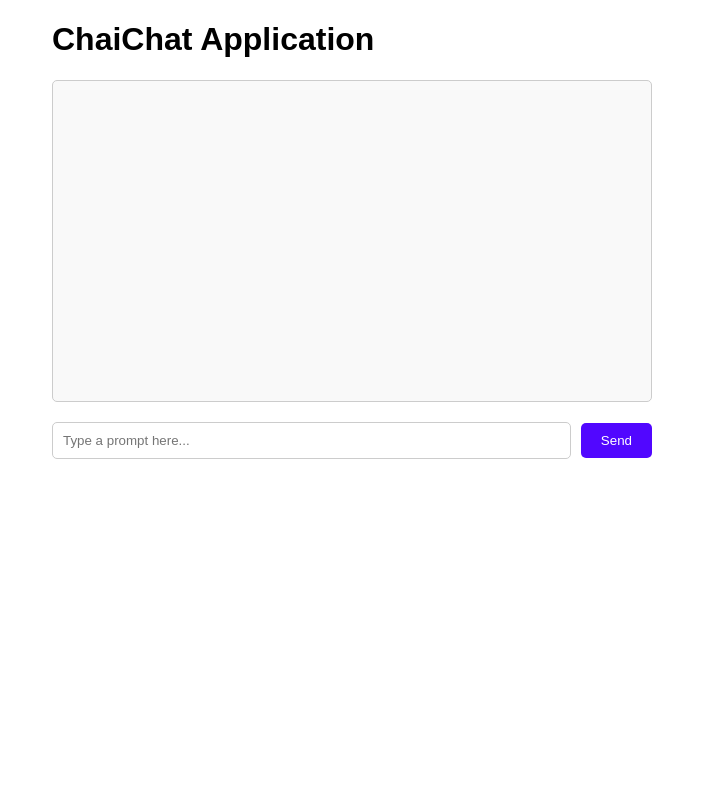
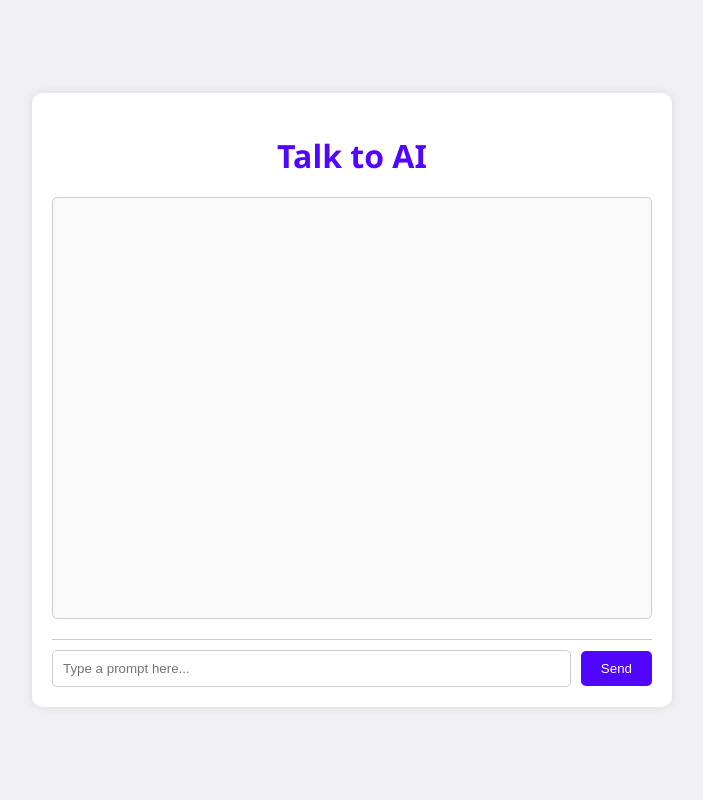
Before and after one commit to suragsp/genAI, a Flask app: page / in a window 1280 px wide. Shown: the whole page, without its empty margins (288-991 px from the left). Run offline with Flask 3, Linux system fonts and the light colour scheme.

Commit message:
Update index.html

```diff
--- a/frontend/templates/index.html
+++ b/frontend/templates/index.html
@@ -6,31 +6,59 @@
     <title>GenAI 1.0.1 Chat Application</title>
     <style>
         body {
-            font-family: Arial, sans-serif;
-            margin: 20px;
+            font-family: 'Segoe UI', Tahoma, Geneva, Verdana, sans-serif;
+            background-color: #f0f0f5;
+            margin: 0;
+            padding: 0;
+            display: flex;
+            justify-content: center;
+            align-items: center;
+            height: 100vh;
         }
         .container {
             max-width: 600px;
-            margin: 0 auto;
+            width: 100%;
+            background-color: #ffffff;
+            padding: 20px;
+            border-radius: 10px;
+            box-shadow: 0 0 10px rgba(0, 0, 0, 0.1);
+        }
+        h1 {
+            text-align: center;
+            color: #5107ff;
+            margin-bottom: 20px;
         }
         .chat-box {
             border: 1px solid #ccc;
             padding: 10px;
             border-radius: 5px;
             margin-bottom: 20px;
-            min-height: 200px;
+            min-height: 300px;
             background-color: #f9f9f9;
             display: flex;
             flex-direction: column;
             overflow-y: auto;
-            height: 300px;
+            height: 400px;
         }
         .message {
             margin: 5px 0;
+            padding: 10px;
+            border-radius: 5px;
+            max-width: 80%;
+        }
+        .message.user {
+            align-self: flex-end;
+            background-color: #e1e8ff;
+        }
+        .message.ai {
+            align-self: flex-start;
+            background-color: #d0ffd6;
         }
         .input-box {
             display: flex;
             align-items: center;
+            border-top: 1px solid #ccc;
+            padding-top: 10px;
         }
         .input-box input {
             flex: 1;
@@ -54,10 +82,8 @@
 </head>
 <body>
     <div class="container">
-        <h1> ChaiChat Application</h1>
-        <div class="chat-box" id="chat-box">
-
-        </div>
+        <h1>Talk to AI</h1>
+        <div class="chat-box" id="chat-box"></div>
         <div class="input-box">
             <input type="text" id="user-input" placeholder="Type a prompt here...">
             <button onclick="sendMessage()">Send</button>
@@ -69,12 +95,11 @@
             const userInput = document.getElementById('user-input').value;
             if (!userInput) return;
 
-
             const chatBox = document.getElementById('chat-box');
             const userMessage = document.createElement('div');
+            userMessage.className = 'message user';
             userMessage.textContent = 'You: ' + userInput;
             chatBox.appendChild(userMessage);
-
 
             const response = await fetch('/submit', {
                 method: 'POST',
@@ -86,8 +111,8 @@
 
             const result = await response.json();
 
-
             const aiMessage = document.createElement('div');
+            aiMessage.className = 'message ai';
             aiMessage.textContent = 'AI: ' + result.received_data;
             chatBox.appendChild(aiMessage);
             chatBox.scrollTop = chatBox.scrollHeight;
```
